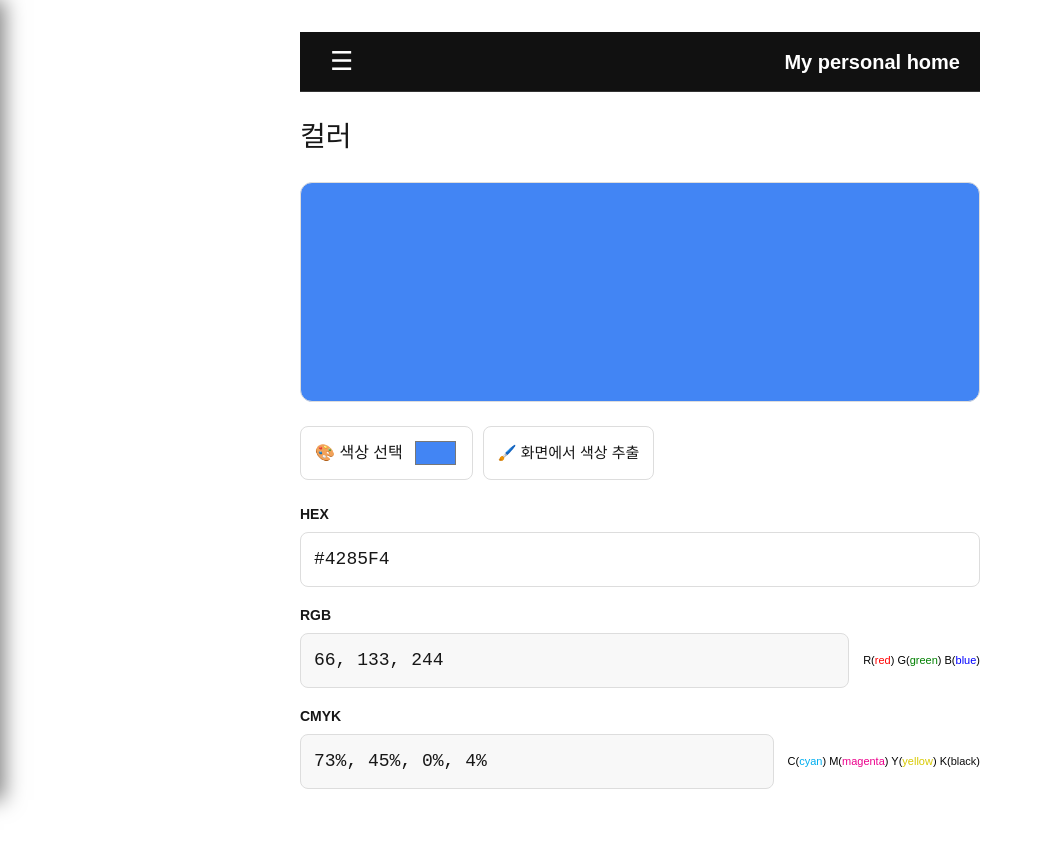
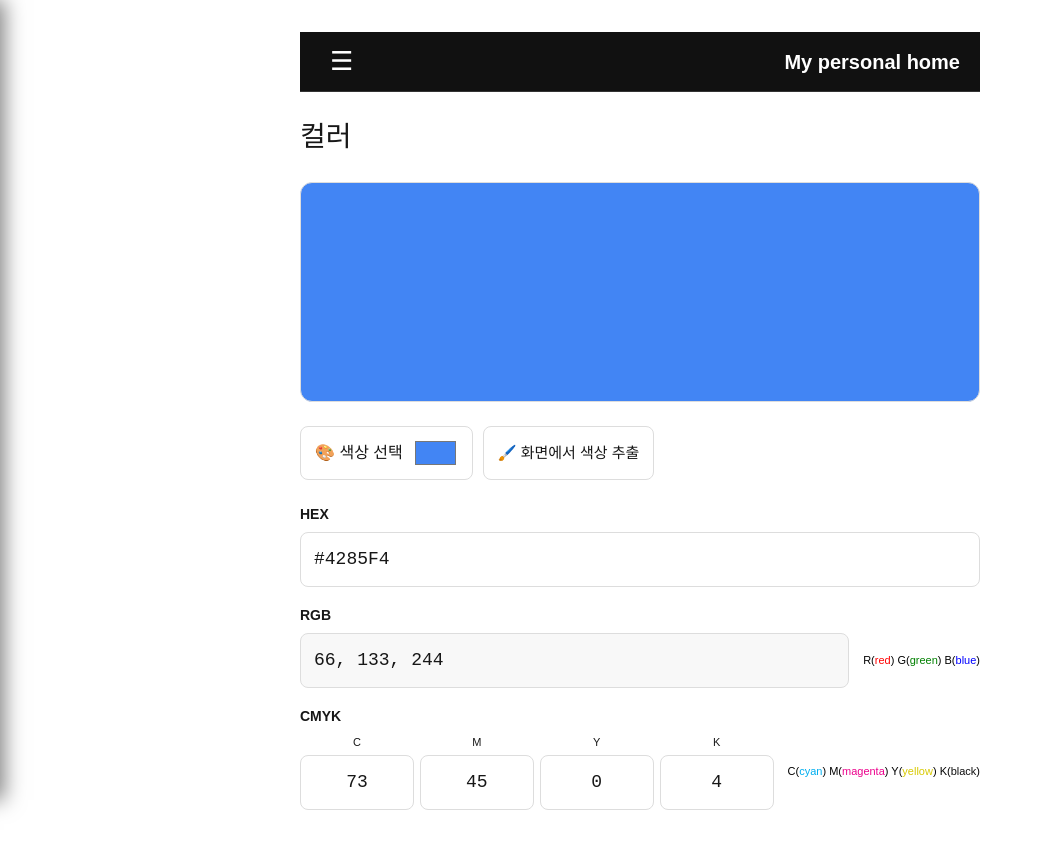
Before and after one commit to nyc1997/memohome, a Next.js app: page /color in a window 1280 px wide. Shown: the top 850 px of the page, without its empty margins (0-1043 px from the left). Built offline with nearby package versions, Linux system fonts and the light colour scheme.

Commit message:
Add CMYK color input

```diff
--- a/app/color/page.tsx
+++ b/app/color/page.tsx
@@ -1,3 +1,4 @@
+
 'use client'
 
 import { useState } from 'react'
@@ -54,6 +55,55 @@ function rgbToCmyk(
   }
 }
 
+// CMYK → RGB
+function cmykToRgb(
+  c: number,
+  m: number,
+  y: number,
+  k: number
+) {
+  const c1 = c / 100
+  const m1 = m / 100
+  const y1 = y / 100
+  const k1 = k / 100
+
+  const r = Math.round(
+    255 * (1 - c1) * (1 - k1)
+  )
+
+  const g = Math.round(
+    255 * (1 - m1) * (1 - k1)
+  )
+
+  const b = Math.round(
+    255 * (1 - y1) * (1 - k1)
+  )
+
+  return {
+    r,
+    g,
+    b,
+  }
+}
+
+function rgbToHex(
+  r: number,
+  g: number,
+  b: number
+) {
+  return (
+    '#' +
+    [r, g, b]
+      .map(value =>
+        value
+          .toString(16)
+          .padStart(2, '0')
+      )
+      .join('')
+      .toUpperCase()
+  )
+}
+
 export default function ColorPage() {
   const [color, setColor] =
     useState('#4285F4')
@@ -63,6 +113,14 @@ export default function ColorPage() {
 
   const [rgb, setRgb] =
     useState('66, 133, 244')
+
+  const [cmykInput, setCmykInput] =
+    useState({
+      c: 73,
+      m: 45,
+      y: 0,
+      k: 4,
+    })
 
   // 컬러 피커 / 스포이드에서 색상 변경
   const handleColorChange = (
@@ -91,6 +149,10 @@ export default function ColorPage() {
 
     setRgb(
       `${r}, ${g}, ${b}`
+    )
+
+    setCmykInput(
+      rgbToCmyk(r, g, b)
     )
   }
 
@@ -151,7 +213,7 @@ export default function ColorPage() {
 
       try {
         const eyeDropper =
-          new window.EyeDropper()
+          await new window.EyeDropper()
 
         const result =
           await eyeDropper.open()
@@ -163,6 +225,76 @@ export default function ColorPage() {
         // ESC로 취소
       }
     }
+
+  // CMYK 입력값 변경
+  const handleCmykInputChange = (
+    key: 'c' | 'm' | 'y' | 'k',
+    value: string
+  ) => {
+    const numericValue =
+      value.replace(
+        /[^0-9]/g,
+        ''
+      )
+
+    if (numericValue === '') {
+      setCmykInput(prev => ({
+        ...prev,
+        [key]: 0,
+      }))
+
+      return
+    }
+
+    const number =
+      Math.min(
+        100,
+        Math.max(
+          0,
+          Number(numericValue)
+        )
+      )
+
+    setCmykInput(prev => ({
+      ...prev,
+      [key]: number,
+    }))
+  }
+
+  // CMYK → 색상 적용
+  const applyCmyk = () => {
+    const {
+      c,
+      m,
+      y,
+      k,
+    } = cmykInput
+
+    const {
+      r,
+      g,
+      b,
+    } = cmykToRgb(
+      c,
+      m,
+      y,
+      k
+    )
+
+    const newHex =
+      rgbToHex(
+        r,
+        g,
+        b
+      )
+
+    setColor(newHex)
+    setHex(newHex)
+
+    setRgb(
+      `${r}, ${g}, ${b}`
+    )
+  }
 
   // 현재 HEX → CMYK
   const r = parseInt(
@@ -179,9 +311,6 @@ export default function ColorPage() {
     color.slice(5, 7),
     16
   )
-
-  const cmyk =
-    rgbToCmyk(r, g, b)
 
   // 축약 HEX
   const shortHex =
@@ -446,23 +575,83 @@ export default function ColorPage() {
             gap: '14px',
           }}
         >
-          <input
-            type="text"
-            value={`${cmyk.c}%, ${cmyk.m}%, ${cmyk.y}%, ${cmyk.k}%`}
-            readOnly
-            spellCheck={false}
+          <div
             style={{
+              display: 'flex',
+              gap: '6px',
               flex: 1,
               minWidth: 0,
-              boxSizing: 'border-box',
-              padding: '13px',
-              fontSize: '18px',
-              fontFamily: 'monospace',
-              border: '1px solid #ddd',
-              borderRadius: '8px',
-              background: '#f8f8f8',
             }}
-          />
+          >
+            {(
+              [
+                ['c', 'C'],
+                ['m', 'M'],
+                ['y', 'Y'],
+                ['k', 'K'],
+              ] as const
+            ).map(([key, label]) => (
+              <div
+                key={key}
+                style={{
+                  flex: 1,
+                  minWidth: 0,
+                }}
+              >
+                <div
+                  style={{
+                    fontSize: '11px',
+                    marginBottom: '4px',
+                    textAlign: 'center',
+                  }}
+                >
+                  {label}
+                </div>
+
+                <input
+                  type="text"
+                  inputMode="numeric"
+                  value={
+                    cmykInput[key]
+                  }
+                  onChange={e =>
+                    handleCmykInputChange(
+                      key,
+                      e.target.value
+                    )
+                  }
+                  onBlur={
+                    applyCmyk
+                  }
+                  onKeyDown={e => {
+                    if (
+                      e.key ===
+                      'Enter'
+                    ) {
+                      applyCmyk()
+                    }
+                  }}
+                  style={{
+                    width: '100%',
+                    boxSizing:
+                      'border-box',
+                    padding:
+                      '13px 8px',
+                    fontSize:
+                      '18px',
+                    fontFamily:
+                      'monospace',
+                    textAlign:
+                      'center',
+                    border:
+                      '1px solid #ddd',
+                    borderRadius:
+                      '8px',
+                  }}
+                />
+              </div>
+            ))}
+          </div>
 
           <div
             style={{
@@ -474,7 +663,11 @@ export default function ColorPage() {
           >
             <span>
               C(
-              <span style={{ color: '#00AEEF' }}>
+              <span
+                style={{
+                  color: '#00AEEF',
+                }}
+              >
                 cyan
               </span>
               ){' '}
@@ -482,7 +675,11 @@ export default function ColorPage() {
 
             <span>
               M(
-              <span style={{ color: '#EC008C' }}>
+              <span
+                style={{
+                  color: '#EC008C',
+                }}
+              >
                 magenta
               </span>
               ){' '}
@@ -490,7 +687,11 @@ export default function ColorPage() {
 
             <span>
               Y(
-              <span style={{ color: '#D8C900' }}>
+              <span
+                style={{
+                  color: '#D8C900',
+                }}
+              >
                 yellow
               </span>
               ){' '}
@@ -498,13 +699,16 @@ export default function ColorPage() {
 
             <span>
               K(
-              <span style={{ color: '#111' }}>
+              <span
+                style={{
+                  color: '#111',
+                }}
+              >
                 black
               </span>
               )
             </span>
           </div>
-
         </div>
       </div>
     </main>
```
